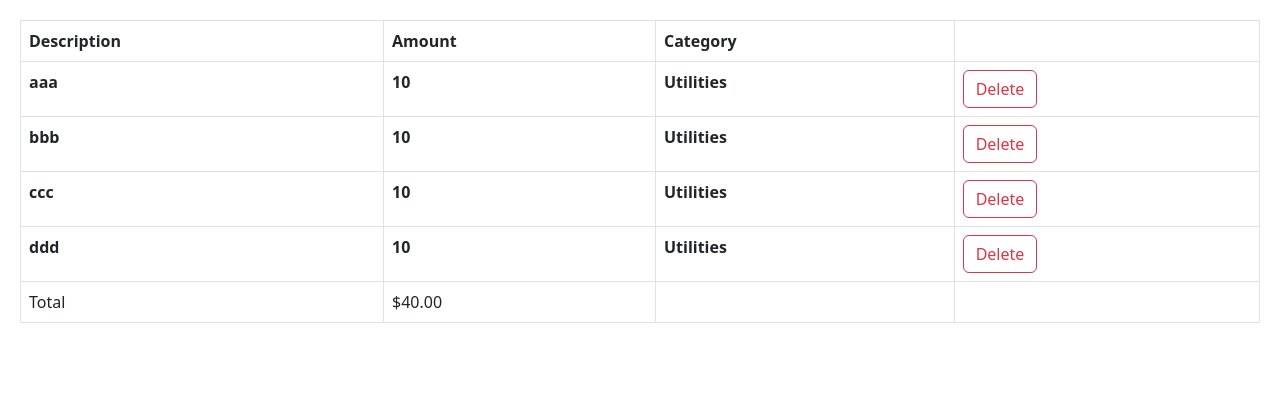
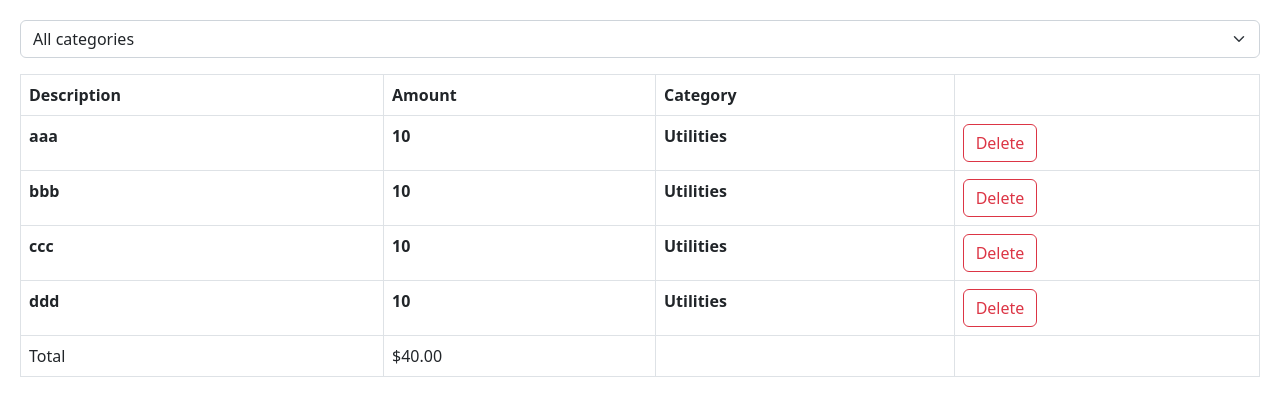
Before and after one commit to kylehammond/mosh-react-18, a React (Vite) app in the folder react-app/: page / in a window 1280 px wide. Shown: the top 416 px of the page. Built offline with nearby package versions, Linux system fonts and the light colour scheme.

Commit message:
expense tracker - expense filter (his sol)

```diff
--- a/react-app/src/App.tsx
+++ b/react-app/src/App.tsx
@@ -1,8 +1,10 @@
 import { useState } from "react";
 import "./App.css";
 import ExpenseList from "./expense-tracker/components/ExpenseList";
+import ExpenseFilter from "./expense-tracker/components/ExpenseFilter";
 
 function App() {
+  const [selectedCategory, setSelectedCategory] = useState("");
   const [expenses, setExpenses] = useState([
     { id: 1, description: "aaa", amount: 10, category: "Utilities" },
     { id: 2, description: "bbb", amount: 10, category: "Utilities" },
@@ -10,10 +12,19 @@
     { id: 4, description: "ddd", amount: 10, category: "Utilities" },
   ]);
 
+  const visibleExpenses = selectedCategory
+    ? expenses.filter((e) => e.category === selectedCategory)
+    : expenses;
+
   return (
     <div>
+      <div className="mb-3">
+        <ExpenseFilter
+          onSelectCategory={(category) => setSelectedCategory(category)}
+        />
+      </div>
       <ExpenseList
-        expenses={expenses}
+        expenses={visibleExpenses}
         onDelete={(id) => setExpenses(expenses.filter((e) => e.id !== id))}
       />
     </div>
--- /dev/null
+++ b/react-app/src/expense-tracker/components/ExpenseFilter.tsx
@@ -0,0 +1,21 @@
+import React from "react";
+
+interface Props {
+  onSelectCategory: (category: string) => void;
+}
+
+const ExpenseFilter = ({ onSelectCategory }: Props) => {
+  return (
+    <select
+      className="form-select"
+      onChange={(event) => onSelectCategory(event.target.value)}
+    >
+      <option value="">All categories</option>
+      <option value="Groceries">Groceries</option>
+      <option value="Utilities">Utilities</option>
+      <option value="Entertainment">Entertainment</option>
+    </select>
+  );
+};
+
+export default ExpenseFilter;
```
